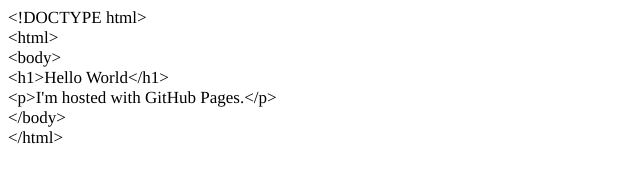
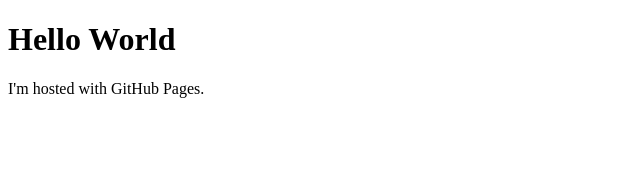
Before and after one commit to therealironjaw/ironjaw, a plain HTML site: page index.html in a window 1280 px wide. Shown: the whole page, without its empty margins (0-640 px from the left). Drawn offline with Linux system fonts and the light colour scheme.

Commit message:
Update index.html

```diff
--- a/index.html
+++ b/index.html
@@ -1,22 +1,7 @@
-<!DOCTYPE html PUBLIC "-//W3C//DTD HTML 4.01//EN" "http://www.w3.org/TR/html4/strict.dtd">
+<!DOCTYPE html>
 <html>
-<head>
-  <meta http-equiv="Content-Type" content="text/html; charset=utf-8">
-  <meta http-equiv="Content-Style-Type" content="text/css">
-  <title></title>
-  <meta name="Generator" content="Cocoa HTML Writer">
-  <meta name="CocoaVersion" content="1894.3">
-  <style type="text/css">
-    p.p1 {margin: 0.0px 0.0px 0.0px 0.0px; font: 17.0px Times}
-  </style>
-</head>
 <body>
-<p class="p1">&lt;!DOCTYPE html&gt;</p>
-<p class="p1">&lt;html&gt;</p>
-<p class="p1">&lt;body&gt;</p>
-<p class="p1">&lt;h1&gt;Hello World&lt;/h1&gt;</p>
-<p class="p1">&lt;p&gt;I'm hosted with GitHub Pages.&lt;/p&gt;</p>
-<p class="p1">&lt;/body&gt;</p>
-<p class="p1">&lt;/html&gt;</p>
+<h1>Hello World</h1>
+<p>I'm hosted with GitHub Pages.</p>
 </body>
 </html>
```
